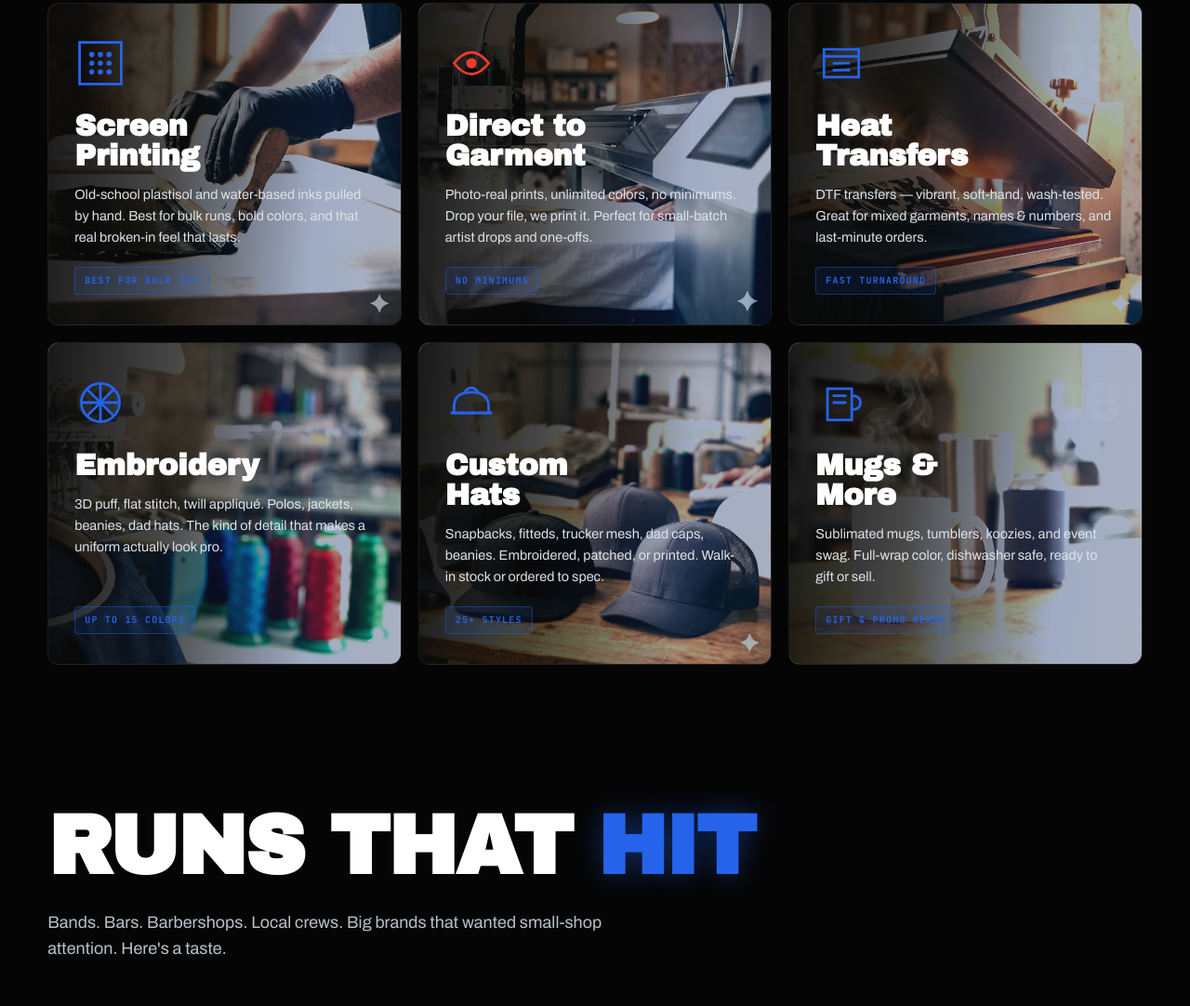
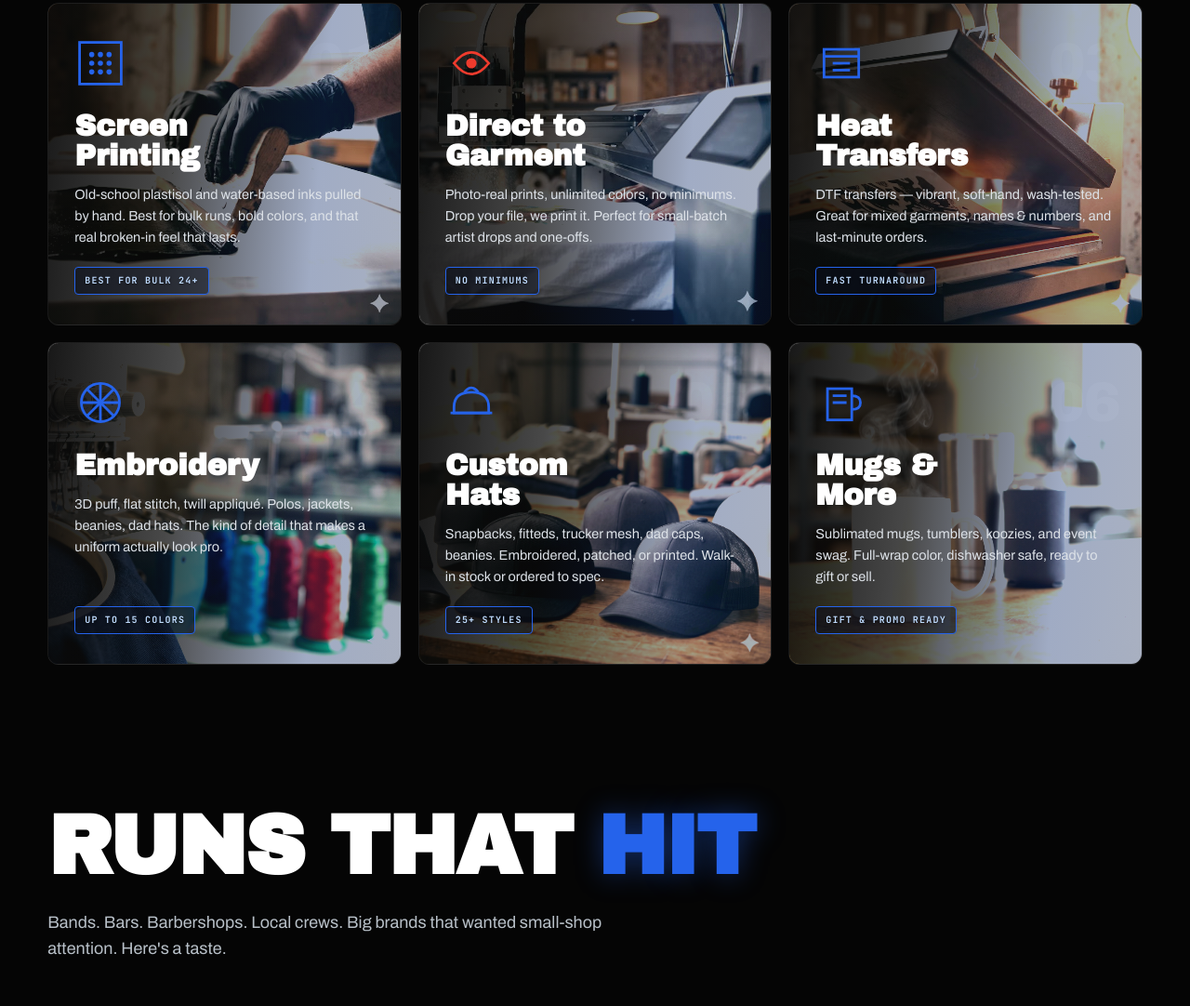
Before and after one commit to chaser1-ops/Metroink, a plain HTML site: page index.html in a window 1280 px wide. Shown: the part 1401-2483 px from the top of the page at 93% size. Drawn offline with Linux system fonts and the light colour scheme; a web font is replaced by a local one.

Commit message:
Bump service card tag contrast for photo backgrounds
The tag pills (BEST FOR BULK 24+, NO MINIMUMS, etc) were washing
out against the brighter photo. Switches background to a dark
semi-transparent navy (rgba(10,15,30,.55)), full-opacity blue
border, lightens text to #bfdbfe (sky-200) for legibility, and
adds a subtle text-shadow so the labels read sharp regardless
of what's behind them.

Co-Authored-By: Claude Opus 4.7 (1M context) <noreply@anthropic.com>

```diff
--- a/styles.css
+++ b/styles.css
@@ -403,10 +403,11 @@ button{font:inherit;cursor:pointer;border:none;background:none}
   font-size:10px;font-weight:600;
   letter-spacing:.12em;
   padding:6px 10px;
-  border:1px solid rgba(37,99,235,.4);
-  background:rgba(37,99,235,.1);
-  color:var(--blue);
+  border:1px solid var(--blue);
+  background:rgba(10,15,30,.55);
+  color:#bfdbfe;
   border-radius:4px;
+  text-shadow:0 1px 2px rgba(0,0,0,.5);
 }
 
 @media(max-width:980px){
```
